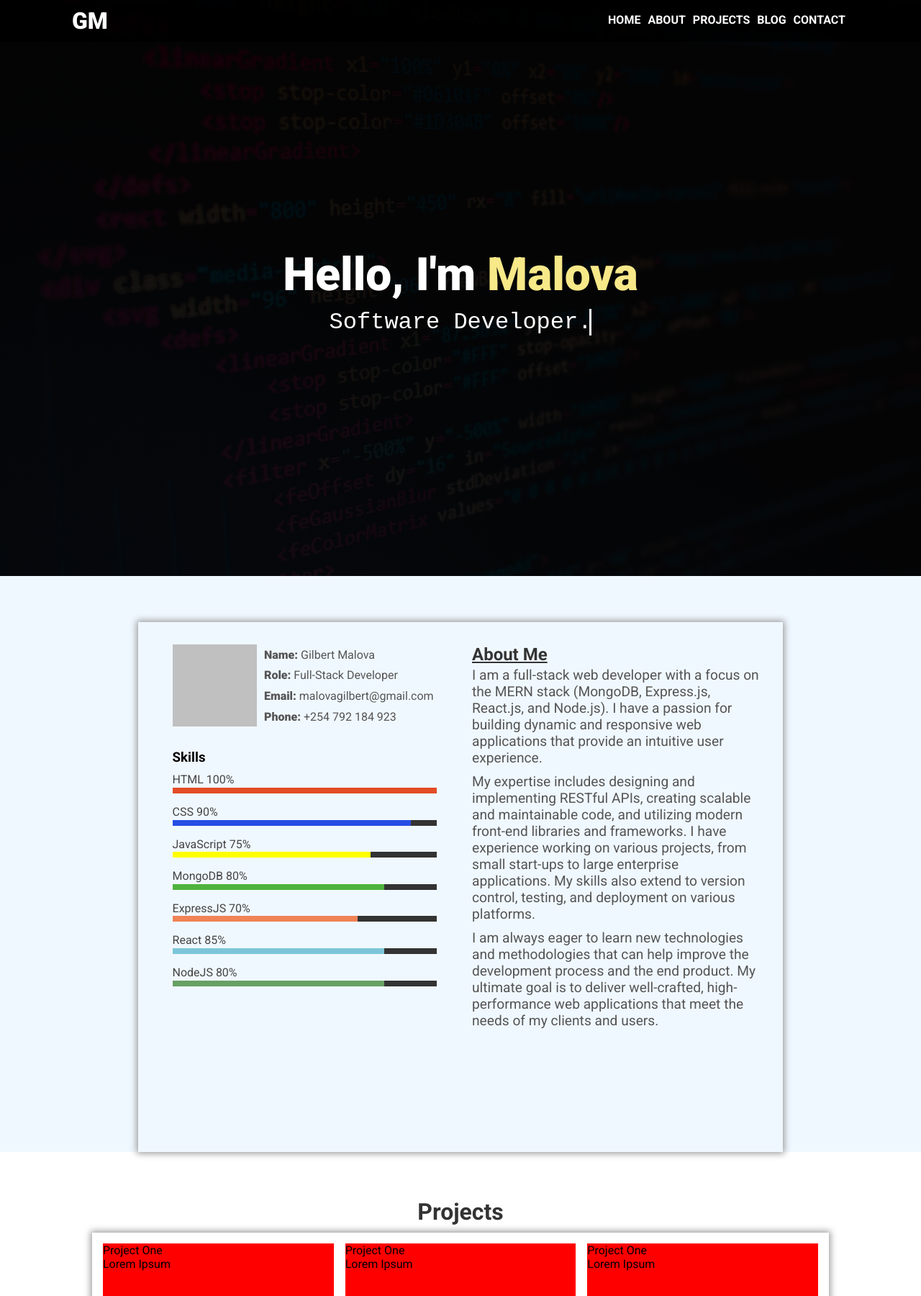
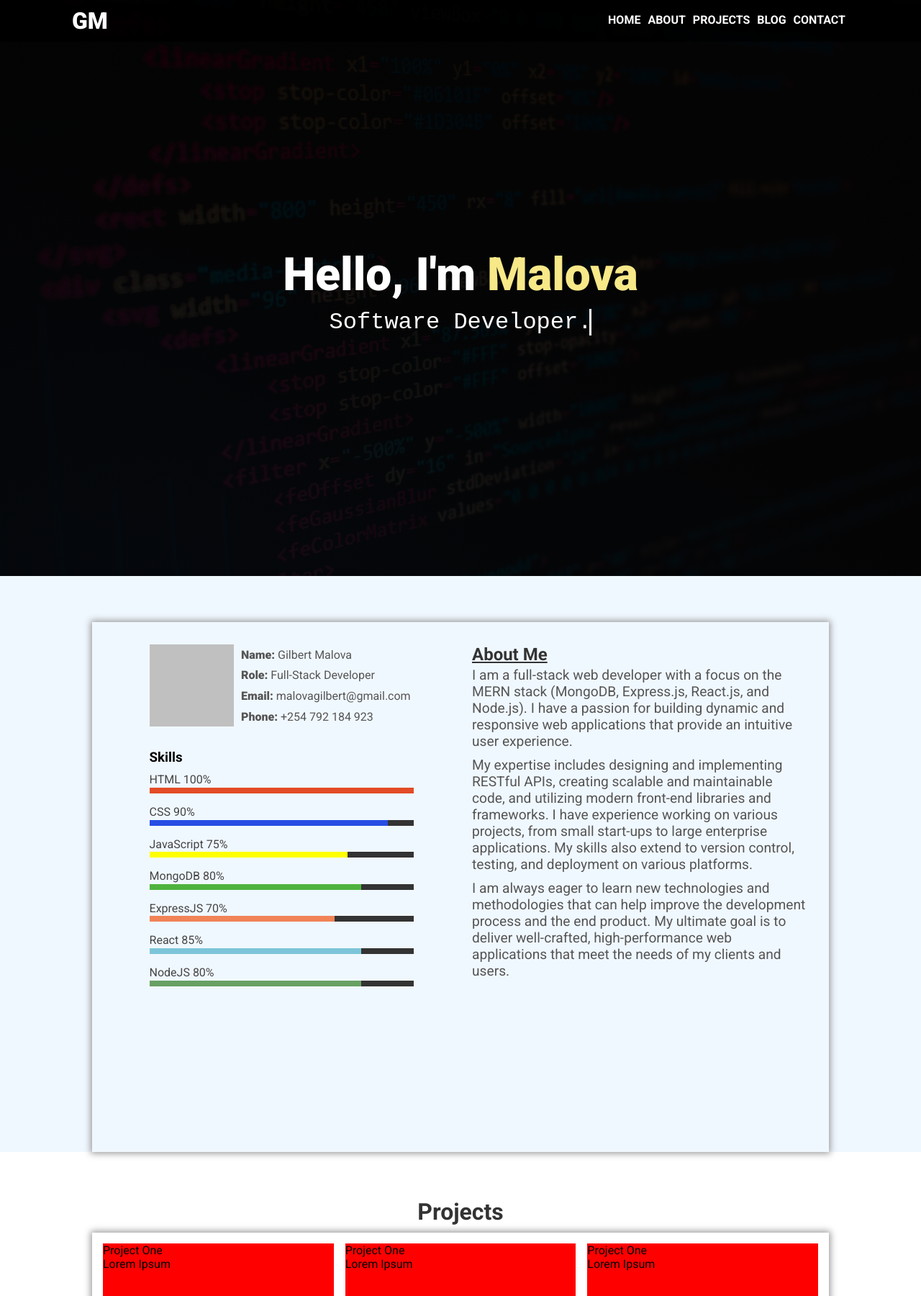
Before and after one commit to maloPRO/portfolio, a React (Create React App) app: page / in a window 1280 px wide. Shown: the top 1800 px of the page at 72% size. Built offline with nearby package versions, Linux system fonts and the light colour scheme; a web font is replaced by a local one.

Commit message:
Working progress

```diff
--- a/src/styles/about.css
+++ b/src/styles/about.css
@@ -7,7 +7,7 @@
   background-color: aliceblue;
 }
 .aboutCard {
-  width: 70%;
+  width: 80%;
   display: grid;
   grid-template-columns: 1fr 1fr;
   justify-items: center;
--- a/src/styles/hero.css
+++ b/src/styles/hero.css
@@ -1,5 +1,6 @@
 .heroSection {
-  background:linear-gradient(rgba(0,0,0,0.9), rgba(0,0,0,0.9)), url('../images/bg.jpg');
+  background: linear-gradient(rgba(0, 0, 0, 0.9), rgba(0, 0, 0, 0.9)),
+    url("../images/bg.jpg");
   background-size: cover;
   background-repeat: no-repeat;
   width: 100%;
@@ -22,7 +23,7 @@
   color: #fff;
   font-size: 2rem;
   width: 19ch;
-  animation: typing 2s steps(19), blink .5s step-end infinite alternate;
+  animation: typing 3s steps(19), blink 0.5s step-end infinite alternate;
   white-space: nowrap;
   overflow: hidden;
   border-right: 3px solid;
@@ -31,12 +32,12 @@
 
 @keyframes typing {
   from {
-    width: 0
+    width: 0;
   }
 }
 
 @keyframes blink {
   50% {
-    border-color: transparent
+    border-color: transparent;
   }
 }
```
